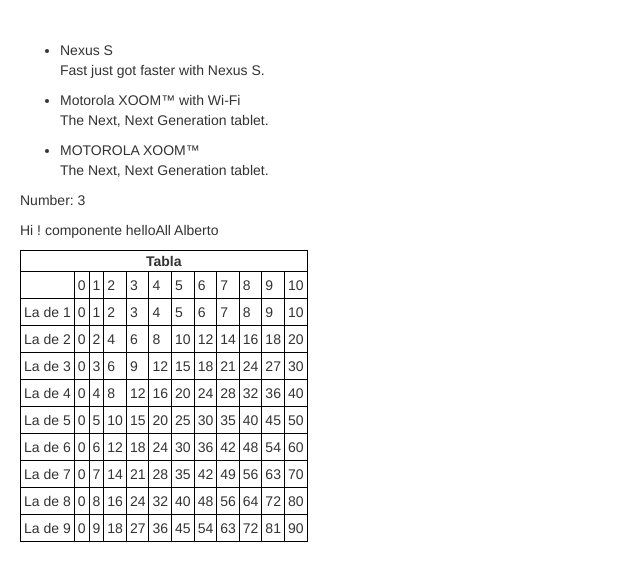
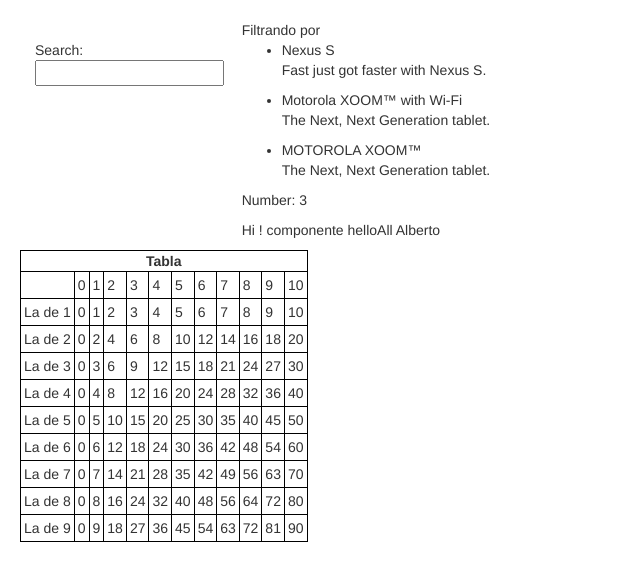
Before and after one commit to JoseAlbertoDev/AngularJS-first, a website: page app/index.html in a window 1280 px wide. Shown: the whole page, without its empty margins (0-640 px from the left). Drawn offline with nearby package versions, Linux system fonts and the light colour scheme.

Commit message:
Filtro agregado, pendiente de cambios

```diff
--- a/app/index.html
+++ b/app/index.html
@@ -15,7 +15,6 @@
   <body>
 
     <phone-list></phone-list>
-    <hello-all></hello-all>
     <table>
       <tr>
         <th colspan="12">Tabla</th>
--- a/app/phone-list/phone-list.component.js
+++ b/app/phone-list/phone-list.component.js
@@ -21,6 +21,7 @@
                 snippet: 'The Next, Next Generation tablet.'
             }
         ],
-        this.nombre = 'Listado de teléfonos'
+        this.nombre = 'Listado de teléfonos',
+        this.query = '';
     }
 })();
--- a/app/phone-list/phone-list.template.html
+++ b/app/phone-list/phone-list.template.html
@@ -1,9 +1,20 @@
+<div class="container-fluid">
+    <div class="row">
+        <div class="col-md-2">
+            <h3>{{nombre}}</h3>
+            <p>Search: <input ng-model="$ctrl.query" /></p>
+        </div>
+        <div class="col-md-10">
 
-<h3>{{nombre}}</h3>
+            <span> Filtrando por {{$ctrl.query}}</span>
             <ul>
-    <li ng-repeat="phone in $ctrl.phones">
+                <li ng-repeat="phone in $ctrl.phones | filter:$ctrl.query">
                     <span>{{phone.name}}</span>
                     <p>{{phone.snippet}}</p>
                 </li>
             </ul>
             <p>Number: {{$ctrl.phones.length}}</p>
+            <hello-all></hello-all>
+        </div>
+    </div>
+</div>
```
Lines whose indentation alone changed are shown as unchanged.
